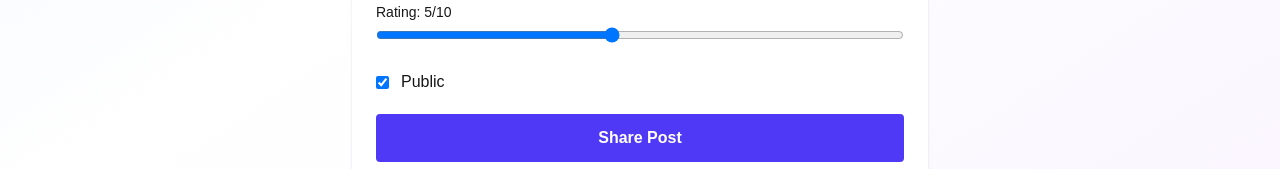
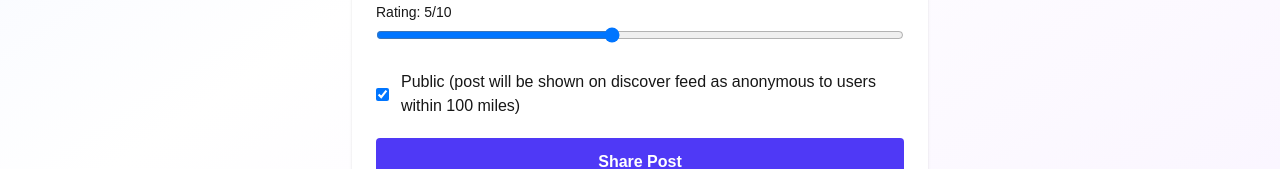
Before and after one commit to abbydulski/Wavelength-Web, a Next.js app: page /create in a window 1280 px wide. Shown: the part 605-774 px from the top of the page. Built offline with nearby package versions, Linux system fonts and the light colour scheme; no server answers; the database is empty; sample sign-in values are in the browser's storage.

Commit message:
Create: clarify Public checkbox copy re: anonymous discover within 100 miles

```diff
--- a/src/app/create/page.js
+++ b/src/app/create/page.js
@@ -130,7 +130,7 @@ export default function CreatePage() {
 
           <div className="flex items-center gap-3">
             <input id="public" type="checkbox" checked={isPublic} onChange={(e) => setIsPublic(e.target.checked)} />
-            <label htmlFor="public">Public</label>
+            <label htmlFor="public">Public (post will be shown on discover feed as anonymous to users within 100 miles)</label>
           </div>
 
           <button disabled={loading} className={`w-full py-3 rounded text-white font-semibold ${loading ? 'bg-indigo-400' : 'bg-indigo-600 hover:bg-indigo-700'}`}>
```
